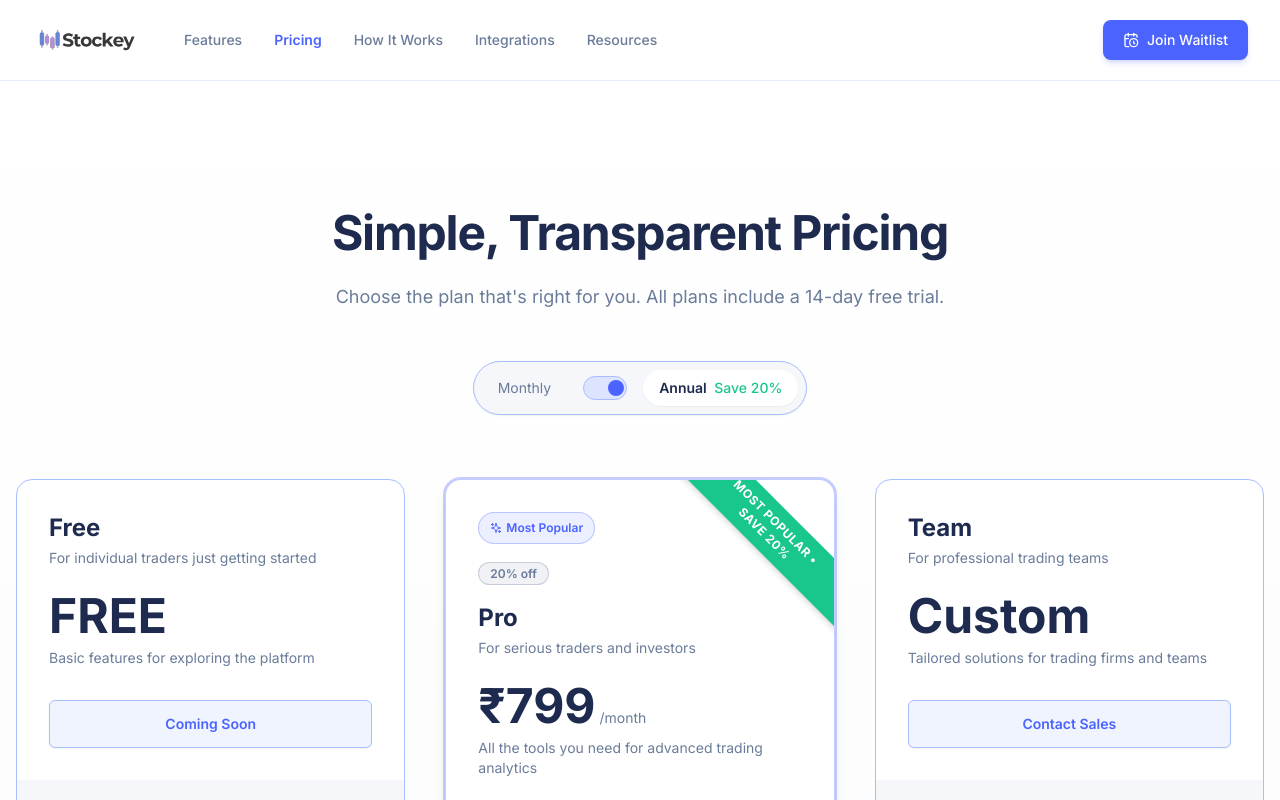
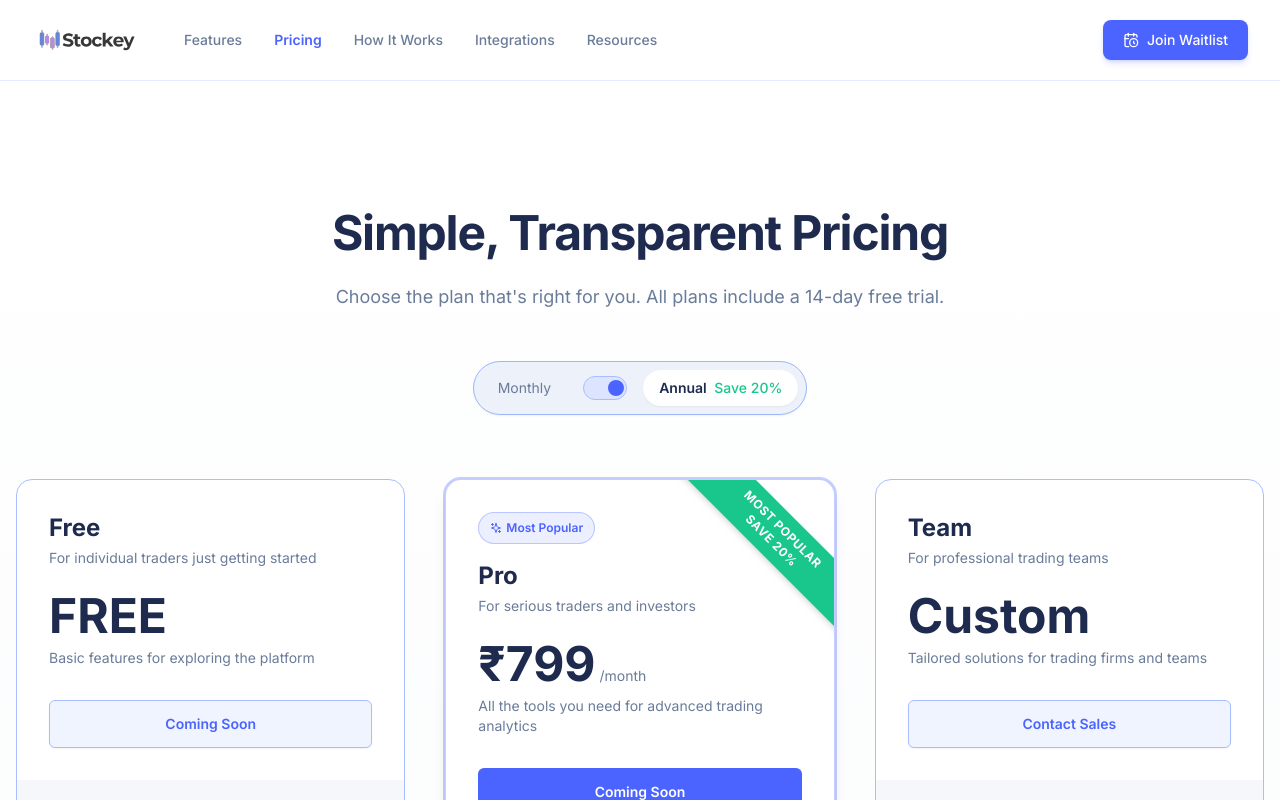
Before and after one commit to desirediv0/Stockey, a Next.js app: page /pricing in a window 1280 px wide. Shown: the top 800 px of the page. Built offline with nearby package versions, Linux system fonts and the light colour scheme.

Commit message:
refactor: update styling and text for PricingPage and Integrations components

```diff
--- a/src/app/(pages)/pricing/page.js
+++ b/src/app/(pages)/pricing/page.js
@@ -205,11 +205,11 @@ export default function PricingPage() {
           </p>
 
           {/* Billing toggle */}
-          <div className="mt-12 inline-flex items-center justify-center gap-4 bg-[#F5F7FA] p-2 rounded-full border border-[#A8BFFF] shadow-sm">
+          <div className="mt-12 inline-flex items-center justify-center gap-4 bg-[#ecf1fa] p-2 rounded-full border border-[#9eb6fa] shadow-sm">
             <span
               className={`text-sm px-4 py-2 rounded-full transition-all duration-200 cursor-pointer ${
                 billingCycle === "monthly"
-                  ? "font-semibold text-[#1E2B4F] bg-white shadow-sm"
+                  ? "font-semibold text-[#1E2B4F] bg-white  shadow-sm"
                   : "text-[#6A7C99]"
               }`}
               onClick={() => setBillingCycle("monthly")}
@@ -239,7 +239,7 @@ export default function PricingPage() {
               onClick={() => setBillingCycle("annual")}
             >
               Annual{" "}
-              <span className="text-[#19C68B] font-medium ml-1">Save 20%</span>
+              <span className="text-[#19C68B] font-medium ml-1 ">Save 20%</span>
             </span>
           </div>
         </div>
@@ -256,8 +256,8 @@ export default function PricingPage() {
             >
               {plan.showRibbon && (
                 <div className="absolute -right-20 top-6 bg-[#19C68B] text-white py-2 px-20 transform rotate-45 shadow-md z-10 w-72 flex justify-center">
-                  <span className="text-xs font-bold tracking-wider text-center">
-                    MOST POPULAR • SAVE 20%
+                  <span className="text-xs font-bold tracking-wider text-center ml-5 ">
+                    MOST POPULAR SAVE 20%
                   </span>
                 </div>
               )}
@@ -270,13 +270,13 @@ export default function PricingPage() {
                     </span>
                   </div>
                 )}
-                {plan.discount && (
+                {/* {plan.discount && (
                   <div className="mb-4">
                     <span className="rounded-full bg-[#6A7C99]/10 px-3 py-1 text-xs font-semibold leading-6 text-[#6A7C99] ring-1 ring-inset ring-[#6A7C99]/30">
                       {plan.discount}
                     </span>
                   </div>
-                )}
+                )} */}
                 <h3 className="text-2xl font-bold text-[#1E2B4F]">
                   {plan.name}
                 </h3>
--- a/src/components/sections/integrations.jsx
+++ b/src/components/sections/integrations.jsx
@@ -435,9 +435,9 @@ export function Integrations() {
             <div className="flex justify-center items-center pb-2 mb-8">
               <h3 className="text-2xl font-bold text-center relative">
                 <span className="text-gray-800 ">
-                  Powered by Industry Leaders
+                  Powered By
                 </span>
-                <div className="absolute bottom-0 left-0 w-full h-[3px] bg-gray-700"></div>
+
               </h3>
             </div>
 
```
